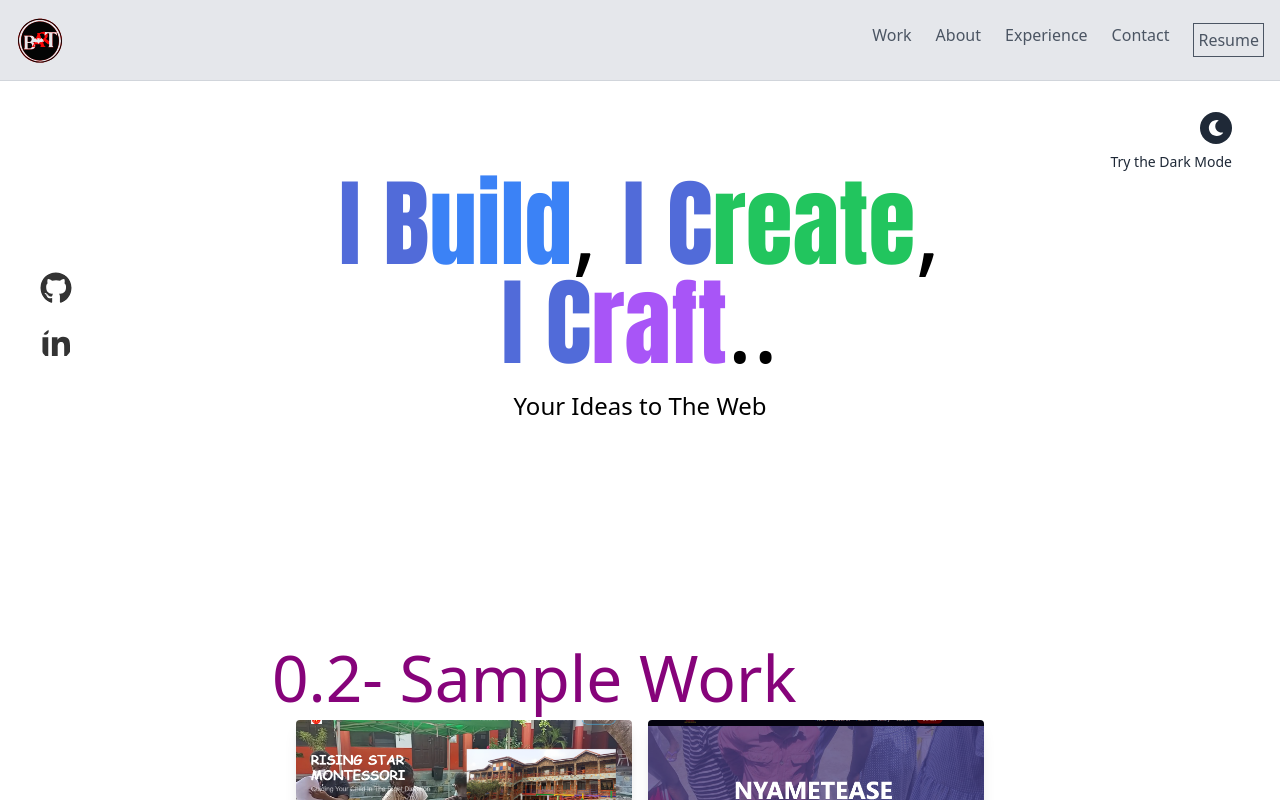
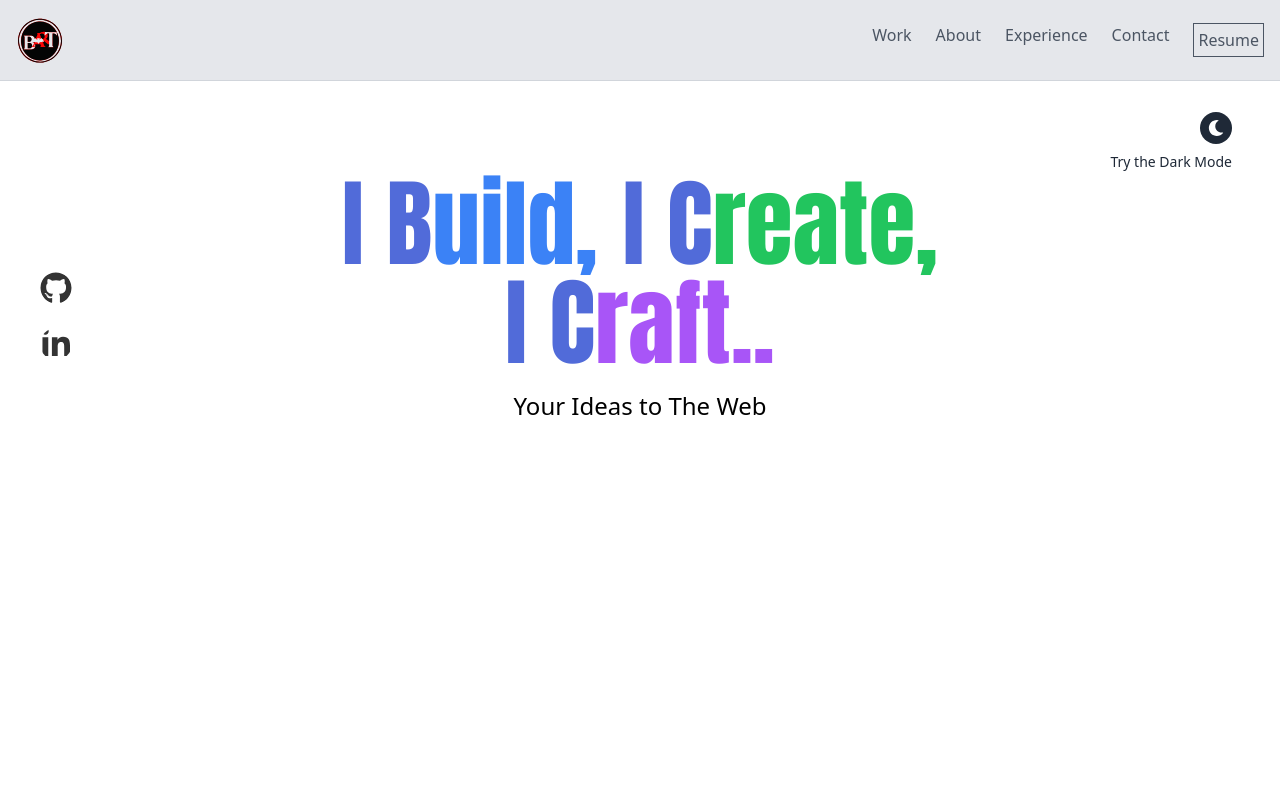
Before and after one commit to Bart-Plange/portfolioV2, a React (Vite) app: page / in a window 1280 px wide. Shown: the top 800 px of the page. Built offline with nearby package versions, Linux system fonts and the light colour scheme.

Commit message:
done except testimony

```diff
--- a/src/components/hero/Hero.css
+++ b/src/components/hero/Hero.css
@@ -1,15 +1,12 @@
 @import url('https://fonts.googleapis.com/css2?family=Anton&display=swap');
 
-.hero{
-    height: 80vh;
-}
-@media(max-width: 425px){
-    .hero{
-        height: 100vh;
-    }
+
+h1 span{
+font-family: 'Anton', sans-serif;
 }
 
-p span{
+
+h1 span{
 font-family: 'Anton', sans-serif;
 }
 
--- a/src/components/hero/Hero.jsx
+++ b/src/components/hero/Hero.jsx
@@ -3,20 +3,20 @@ import "./Hero.css"; // Import a CSS file for styling
 
 const Hero = ({ isDarkMode }) => {
   return (
-    <div className={`hero container mx-auto p-4 py-24 mt-16  relative ${isDarkMode ? 'dark-glow' : ''}`}>
+    <div className={`hero md:h-screen container mx-auto p-4 py-24 md:mt-16  relative ${isDarkMode ? 'dark-glow' : ''}`}>
       <div>
         <div className="text-center text-8xl">
-          <p className="pb-4">
+          <h1 className="pb-4 ">
             <span className="color-changing-letter">I </span>
             <span className="color-changing-text">B</span>
-            <span className={`text-blue-500 ${isDarkMode ? 'glow' : ''}`}>uild</span>,{" "}
+            <span className={`text-blue-500 ${isDarkMode ? 'glow' : ''}`}>uild,</span>{" "}
             <span className="color-changing-letter ">I </span>
             <span className="color-changing-text">C</span>
-            <span className={`text-green-500 ${isDarkMode ? 'glow' : ''}`}>reate</span>,{" "}<br />
+            <span className={`text-green-500 ${isDarkMode ? 'glow' : ''}`}>reate,</span>{" "}<br />
             <span className="color-changing-letter">I </span>
             <span className="color-changing-text">C</span>
-            <span className={`text-purple-500 ${isDarkMode ? 'glow' : ''}`}>raft</span>..
-          </p>
+            <span className={`text-purple-500 ${isDarkMode ? 'glow' : ''}`}>raft..</span>
+          </h1>
           <p className="text-2xl dark:text-blue-400"> Your Ideas to The Web</p>
         </div>
       </div>
```
